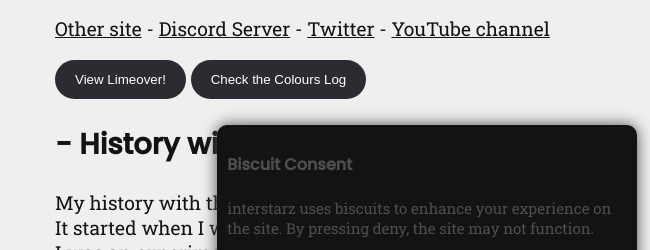
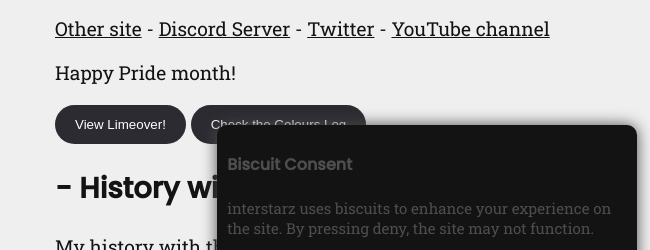
Before and after one commit to stx3plus1/sticks, a plain HTML site: page home.html in a window 1280 px wide. Shown: the part 478-728 px from the top of the page, 630-1280 px from the left. Drawn offline with Linux system fonts and the light colour scheme.

Commit message:
Update home.html

```diff
--- a/home.html
+++ b/home.html
@@ -44,6 +44,7 @@
                 <h1>interstarz.</h1>
                 <p>Welcome to interstarz, internet surfer! Here are some quick links.</p>
                 <p"><a class="link" href="https://st4rz.uk/">Other site</a> - <a class="link" href="https://dsc.gg/st4rz/">Discord Server</a> - <a class="link" href="https://twitter.com/stars6220/">Twitter</a> -  <a class="link" href="https://youtube.com/@starznstripez/">YouTube channel</a></p>
+                <p>Happy Pride month!</p>
                 <a href="/windows-limeover"><button>View Limeover!</button></a> <button>Check the Colours Log</button>
                 <h2 id="tech-history">- History with tech -</h2>
                 <p>
```
